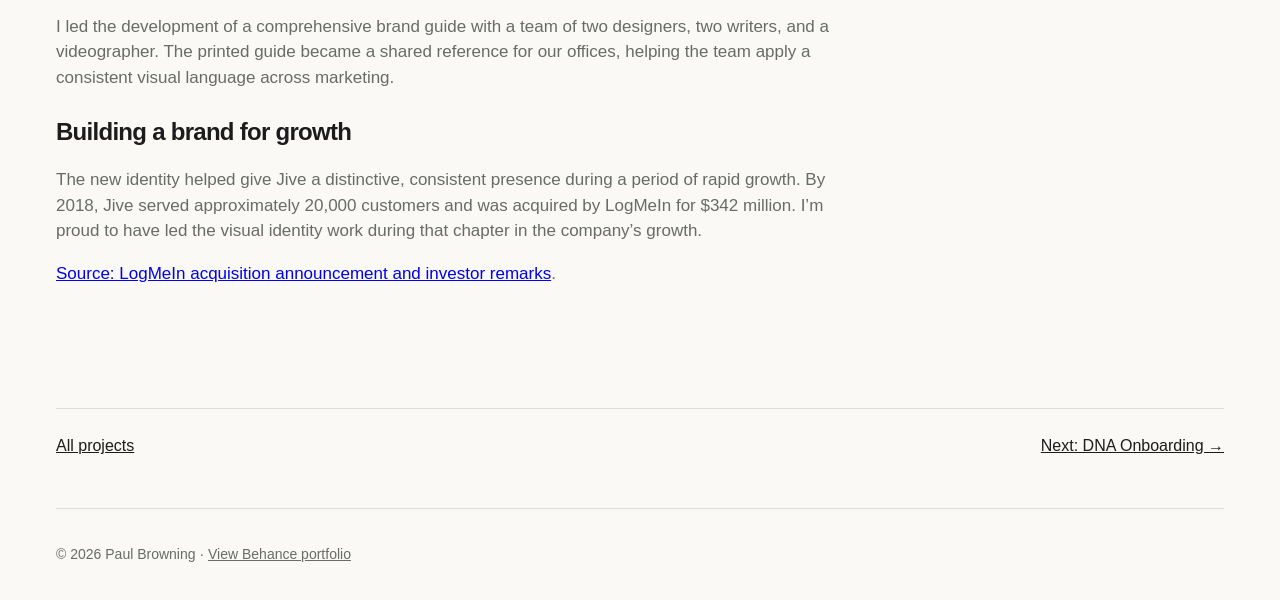
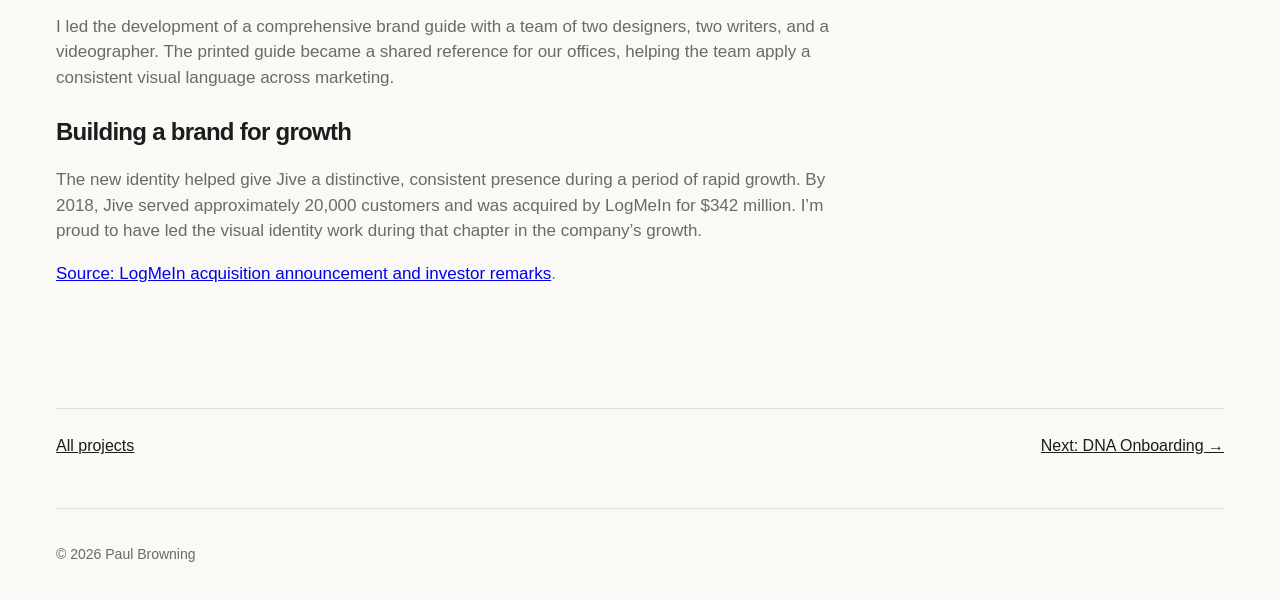
Before and after one commit to montgomeryq-maker/-montgomeryq-maker.github.io, a plain HTML site: page jive.html in a window 1280 px wide. Shown: the part 2099-2699 px from the top of the page. Drawn offline with Linux system fonts and the light colour scheme.

Commit message:
Add files via upload

```diff
--- a/jive.html
+++ b/jive.html
@@ -76,6 +76,6 @@
       <div class="jive-gallery"><figure><a href="images/jive/jive1.webp" target="_blank" rel="noopener"><img src="images/jive/jive1.webp" alt="Jive brand identity artwork 1" loading="lazy"></a></figure><figure><a href="images/jive/jive2.webp" target="_blank" rel="noopener"><img src="images/jive/jive2.webp" alt="Jive brand identity artwork 2" loading="lazy"></a></figure><figure><a href="images/jive/Jive3.webp" target="_blank" rel="noopener"><img src="images/jive/Jive3.webp" alt="Jive brand identity artwork 3" loading="lazy"></a></figure><figure><a href="images/jive/jive4.png" target="_blank" rel="noopener"><img src="images/jive/jive4.png" alt="Jive brand identity artwork 4" loading="lazy"></a></figure><figure><a href="images/jive/jive5-fixed.png?v=1" target="_blank" rel="noopener"><img src="images/jive/jive5-fixed.png?v=1" alt="Jive brand identity artwork 5" loading="lazy"></a></figure></div>
       <div class="jive-copy"><h3>Making the brand stick</h3><p>I led the development of a comprehensive brand guide with a team of two designers, two writers, and a videographer. The printed guide became a shared reference for our offices, helping the team apply a consistent visual language across marketing.</p><h3>Building a brand for growth</h3><p>The new identity helped give Jive a distinctive, consistent presence during a period of rapid growth. By 2018, Jive served approximately 20,000 customers and was acquired by LogMeIn for $342 million. I’m proud to have led the visual identity work during that chapter in the company’s growth.</p><p><a href="https://www.sec.gov/Archives/edgar/data/1420302/000119312518036249/d399982dex992.htm" target="_blank" rel="noopener">Source: LogMeIn acquisition announcement and investor remarks</a>.</p></div>
     </section><div class="case-nav"><a href="index.html#selected-work">All projects</a><a href="work.html">Next: DNA Onboarding →</a></div></main>
-  <footer>© <span id="year"></span> Paul Browning · <a href="https://www.behance.net/montgomeryq" target="_blank" rel="noopener noreferrer">View Behance portfolio</a></footer>
+  <footer>© <span id="year"></span> Paul Browning</footer>
 </div>
 <script>document.getElementById("year").textContent=new Date().getFullYear();</script><script></script></body></html>
```
Also changed, not shown: branding.html (+1 -1 lines), index.html (+2 -2 lines), new-content.html (+1 -1 lines), stories-of-us.html (+1 -1 lines), winback.html (+1 -1 lines), work.html (+1 -1 lines).
